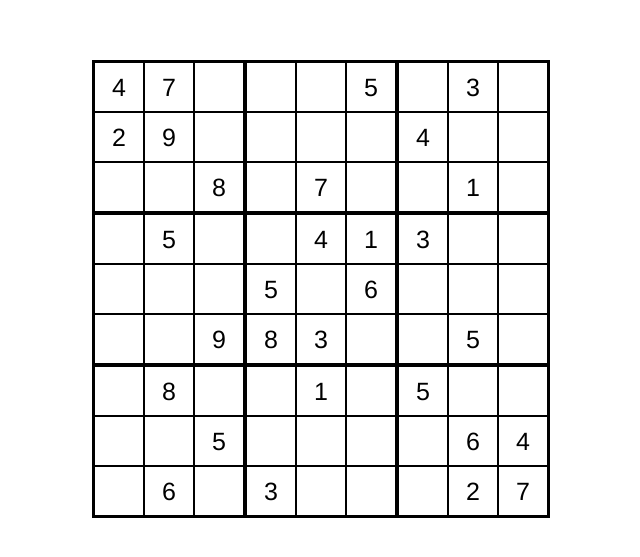
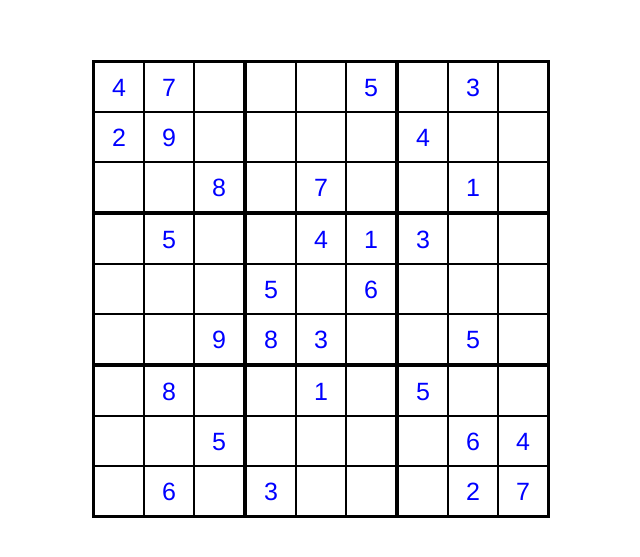
Before and after one commit to aldendino/Sudoku, a Vue app: page /#/ in a window 1280 px wide. Shown: the part 111-668 px from the top of the page, without its empty margins (319-959 px from the left). Built offline with nearby package versions, Linux system fonts and the light colour scheme; the HTML template or start-up script is replaced by a standard one.

Commit message:
Original squares now have their own colour palette.

```diff
--- a/src/components/Home.vue
+++ b/src/components/Home.vue
@@ -100,7 +100,7 @@ export default {
     },
     isOriginalSquare (superSquareCoords) {
       const coords = decollateSudokuCoords(superSquareCoords)
-      this.originality[coords.row][coords.column]
+      return this.originality[coords.row][coords.column]
     },
     handleMouseOver (superSquareCoords) {
       this.setCurrentSquare(superSquareCoords)
@@ -144,7 +144,9 @@ export default {
   &.relative
     background lightblue
   &.original
-    color grey
+    color blue
+    &.current
+      color lightblue
 
 .hud
   position absolute
```
